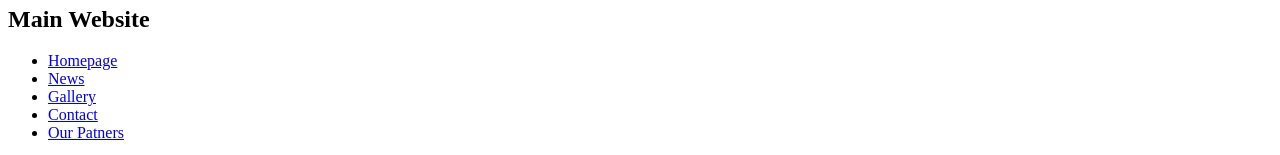
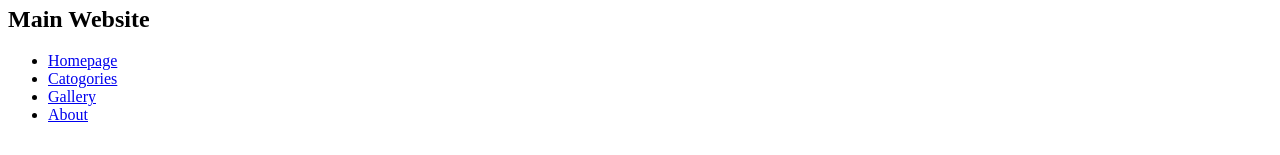
Before and after one commit to yogesh098/WD, a plain HTML site: page home.html in a window 1280 px wide. Shown: the part 876-1031 px from the top of the page. Drawn offline with Linux system fonts and the light colour scheme.

Commit message:
Update home.html

```diff
--- a/home.html
+++ b/home.html
@@ -123,21 +123,18 @@
       </ul>
 
       <h2>Main Website</h2>
-      <ul>
+     <ul>
          <li>
-            <a href=Wd%20work/index.html">Homepage</a>
+            <a href="WD%20Work/index.html">Homepage</a>
          </li>
          <li>
-            <a href="Project/news.html">News</a>
+            <a href="WD%20Work/collection.html">Catogories</a>
          </li>
          <li>
-            <a href="Project/gallery.html">Gallery</a>
+            <a href="WD%20Work/contact.html">Gallery</a>
          </li>
          <li>
-            <a href="Project/contact.html">Contact</a>
-         </li>
-         <li>
-            <a href="Project/partner.html">Our Patners</a>
+            <a href="WD%20Work/about.html">About</a>
          </li>
       </ul>
 
```
